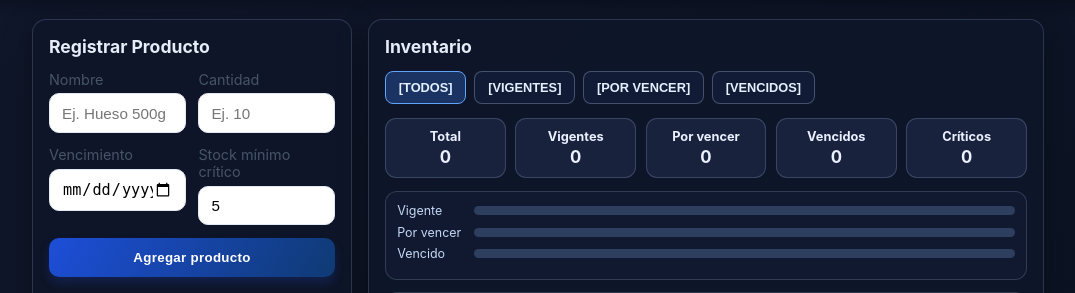
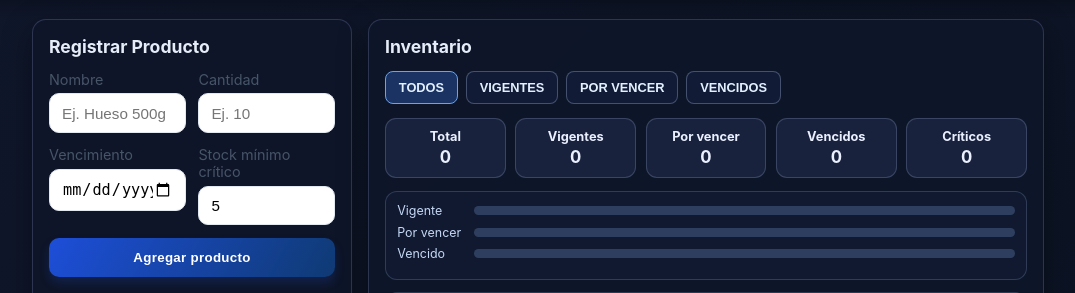
Before and after one commit to vicenteantoniosagreh-sudo/inventario-alertas, a PHP site: page / in a window 1280 px wide. Shown: the part 67-360 px from the top of the page, without its empty margins (102-1177 px from the left). Run offline with PHP 8.4, Linux system fonts and the light colour scheme.

Commit message:
cambio en botones inventario

```diff
--- a/frontend/index.php
+++ b/frontend/index.php
@@ -49,10 +49,10 @@
                 </div>
 
                 <div class="tabs" id="statusTabs">
-                    <button class="status-tab active" data-status="all">[Todos]</button>
-                    <button class="status-tab" data-status="vigente">[Vigentes]</button>
-                    <button class="status-tab" data-status="por_vencer">[Por vencer]</button>
-                    <button class="status-tab" data-status="vencido">[Vencidos]</button>
+                    <button class="status-tab active" data-status="all">Todos</button>
+                    <button class="status-tab" data-status="vigente">Vigentes</button>
+                    <button class="status-tab" data-status="por_vencer">Por vencer</button>
+                    <button class="status-tab" data-status="vencido">Vencidos</button>
                 </div>
 
                 <div class="dashboard-cards">
```
